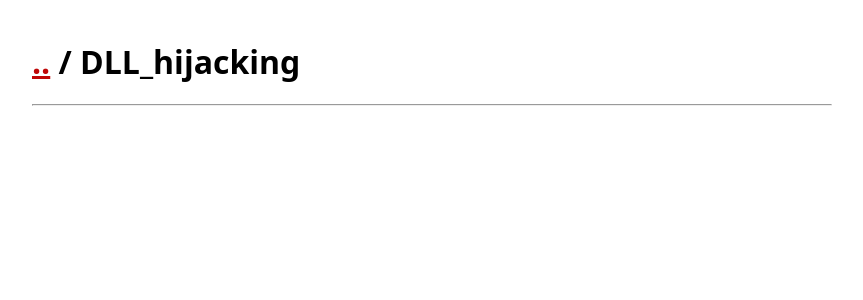
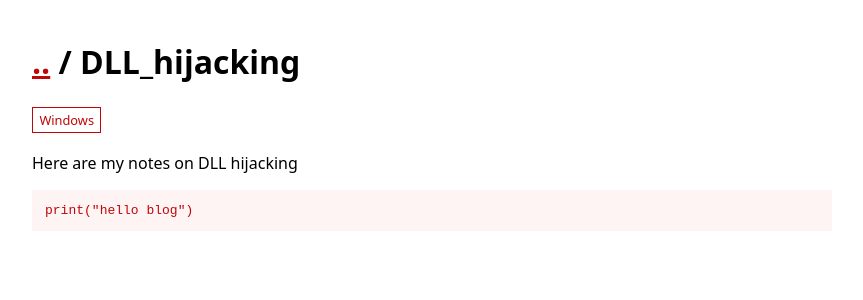
Before and after one commit to NicolasBourhis/notebook, a Jekyll site: the page built from _gtfobins/DLL_hijacking.md, in a window 1280 px wide. Shown: the top 300 px of the page, without its empty margins (208-1071 px from the left). Built offline with Jekyll 4.4.1, drawn with Linux system fonts in a browser that asks for light colours.

Commit message:
Update DLL_hijacking.md

````diff
--- a/_gtfobins/DLL_hijacking.md
+++ b/_gtfobins/DLL_hijacking.md
@@ -1 +1,12 @@
 ---
+tags:
+  - windows
+  - dll
+  - system
+---
+
+Here are my notes on DLL hijacking
+
+```python
+print("hello blog")
+```
````
